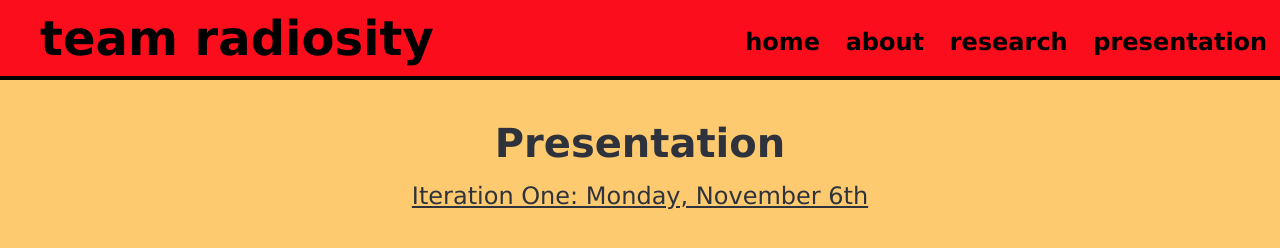
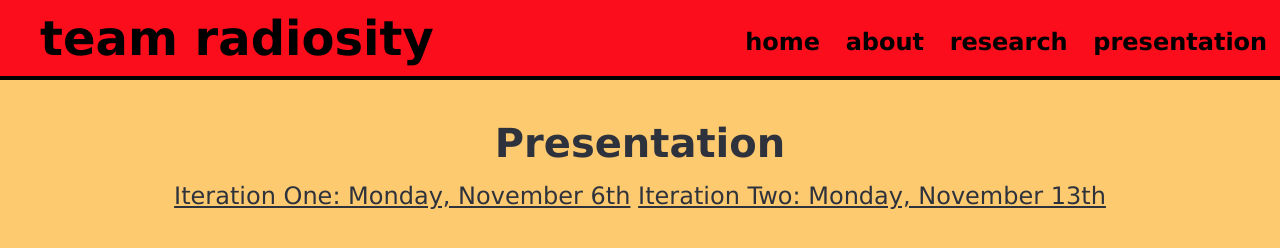
Before and after one commit to brettbenda/radiosity, a plain HTML site: page html/presentation.html in a window 1280 px wide. Drawn offline with Linux system fonts and the light colour scheme.

Commit message:
added presentation

```diff
--- a/html/presentation.html
+++ b/html/presentation.html
@@ -26,6 +26,9 @@
 			<a href="../download/presentationOne.zip" download>
 				<u>Iteration One: Monday, November 6th</u>
 			</a>
+			<a href="../download/presentationTwo.zip" download>
+				<u>Iteration Two: Monday, November 13th</u>
+			</a>
 		</p>
 	</div>
 
```
Also changed, not shown: 1 other file.
